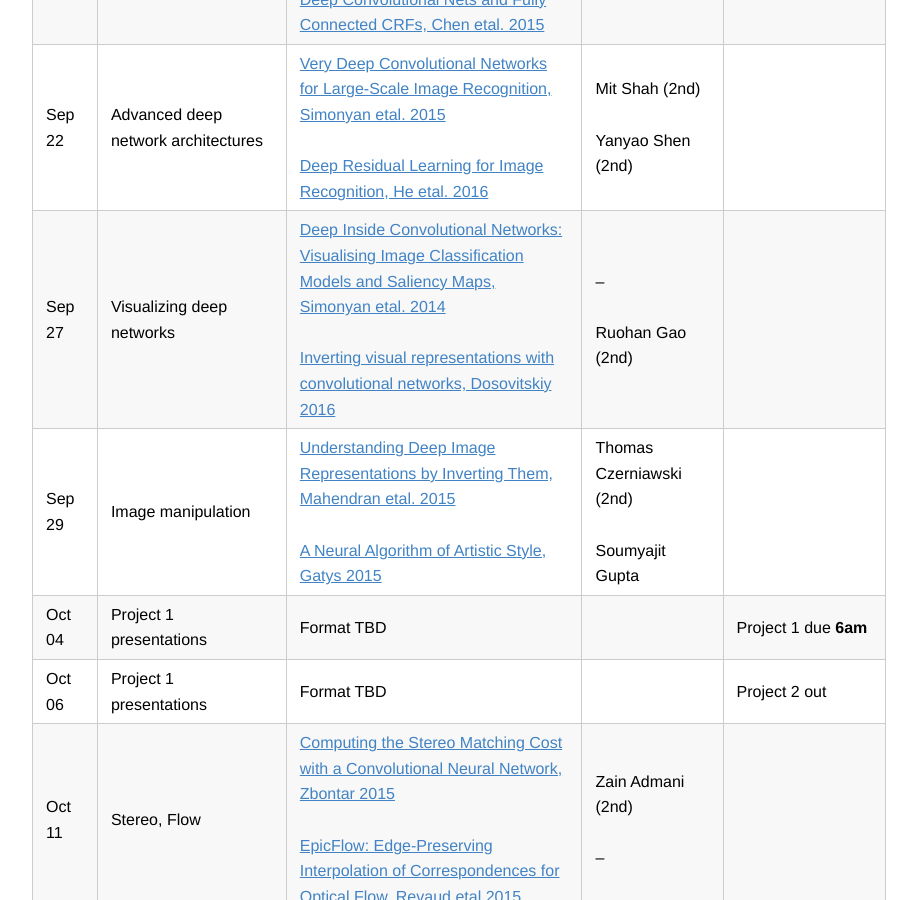
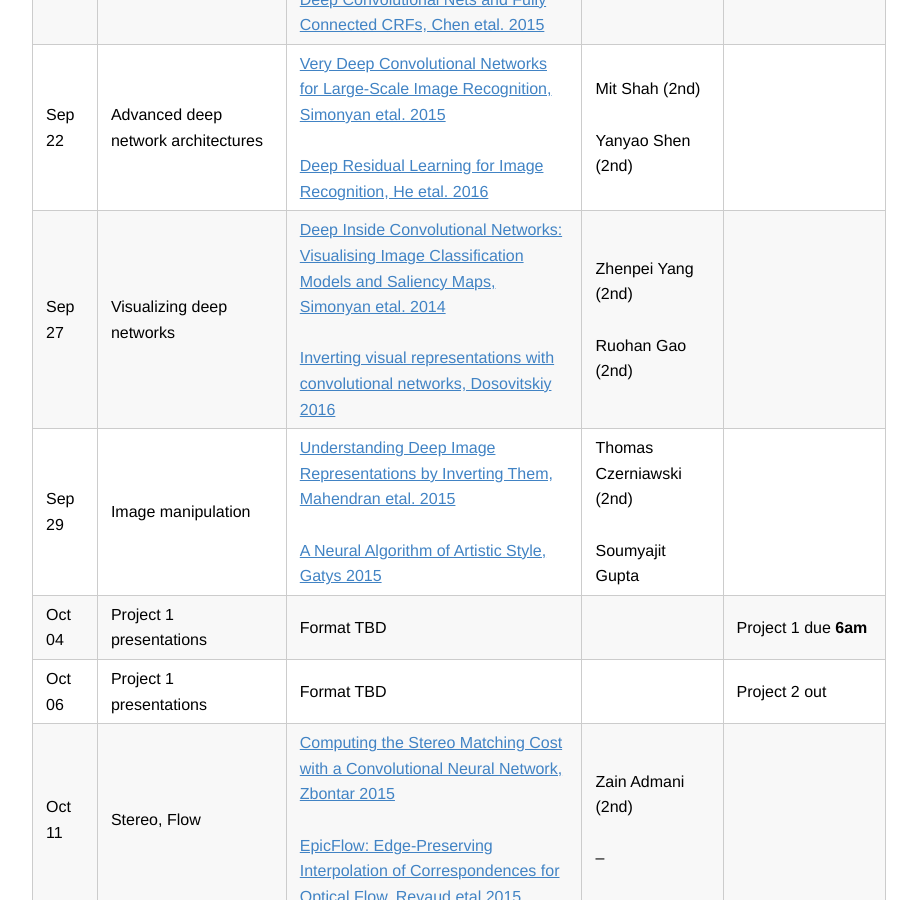
Before and after one commit to xiaoxiawu/CS395T, a Jekyll site: the page built from index.md, in a window 1280 px wide and 900 px high, scrolled down 2898 px. Shown: the whole window, without its empty margins (181-1098 px from the left). Built offline with Jekyll 4.4.1, drawn with Linux system fonts in a browser that asks for light colours.

Commit message:
More paper assignments

```diff
--- a/index.md
+++ b/index.md
@@ -74,7 +74,7 @@ def grade(p):
 | Sep 15 | Convolutional Networks for object detection | [Rich feature hierarchies for accurate object detection and semantic segmentation, Girshick etal. 2014](http://www.cv-foundation.org/openaccess/content_cvpr_2014/papers/Girshick_Rich_Feature_Hierarchies_2014_CVPR_paper.pdf)<br/><br/>[Faster R-CNN: Towards Real-Time Object Detection with Region Proposal Networks, Ren etal. 2015](https://arxiv.org/pdf/1506.01497v3.pdf) | Mit Shah<br/><br/>Zhuode Liu| |
 | Sep 20 | Convolutional networks for pixel-wise prediction | [Fully Convolutional Networks for Semantic Segmentation, Long etal 2015](https://people.eecs.berkeley.edu/~jonlong/long_shelhamer_fcn.pdf)<br/><br/>[Semantic Image Segmentation with Deep Convolutional Nets and Fully Connected CRFs, Chen etal. 2015](http://arxiv.org/pdf/1412.7062v4.pdf) | Nayan Singhal<br/><br/>Louis Ly| Project 1 QA |
 | Sep 22 | Advanced deep network architectures | [Very Deep Convolutional Networks for Large-Scale Image Recognition, Simonyan etal. 2015](http://arxiv.org/pdf/1409.1556v6)<br/><br/>[Deep Residual Learning for Image Recognition, He etal. 2016](http://www.cv-foundation.org/openaccess/content_cvpr_2016/papers/He_Deep_Residual_Learning_CVPR_2016_paper.pdf) | Mit Shah (2nd)<br/><br/>Yanyao Shen (2nd)| |
-| Sep 27 | Visualizing deep networks | [Deep Inside Convolutional Networks: Visualising Image Classification Models and Saliency Maps, Simonyan etal. 2014](http://arxiv.org/pdf/1312.6034v2)<br/><br/>[Inverting visual representations with convolutional networks, Dosovitskiy 2016](http://lmb.informatik.uni-freiburg.de/Publications/2016/DB16/Invert_AlexNet_final.pdf) | --<br/><br/>Ruohan Gao (2nd)| |
+| Sep 27 | Visualizing deep networks | [Deep Inside Convolutional Networks: Visualising Image Classification Models and Saliency Maps, Simonyan etal. 2014](http://arxiv.org/pdf/1312.6034v2)<br/><br/>[Inverting visual representations with convolutional networks, Dosovitskiy 2016](http://lmb.informatik.uni-freiburg.de/Publications/2016/DB16/Invert_AlexNet_final.pdf) | Zhenpei Yang (2nd)<br/><br/>Ruohan Gao (2nd)| |
 | Sep 29 | Image manipulation | [Understanding Deep Image Representations by Inverting Them, Mahendran etal. 2015](http://www.robots.ox.ac.uk/~vgg/publications/2015/Mahendran15/mahendran15.pdf)<br/><br/>[A Neural Algorithm of Artistic Style, Gatys 2015](http://arxiv.org/pdf/1508.06576v2) | Thomas Czerniawski (2nd)<br/><br/>Soumyajit Gupta| |
 | Oct 04 | Project 1 presentations | Format TBD | | Project 1 due **6am** |
 | Oct 06 | Project 1 presentations | Format TBD | | Project 2 out |
```
